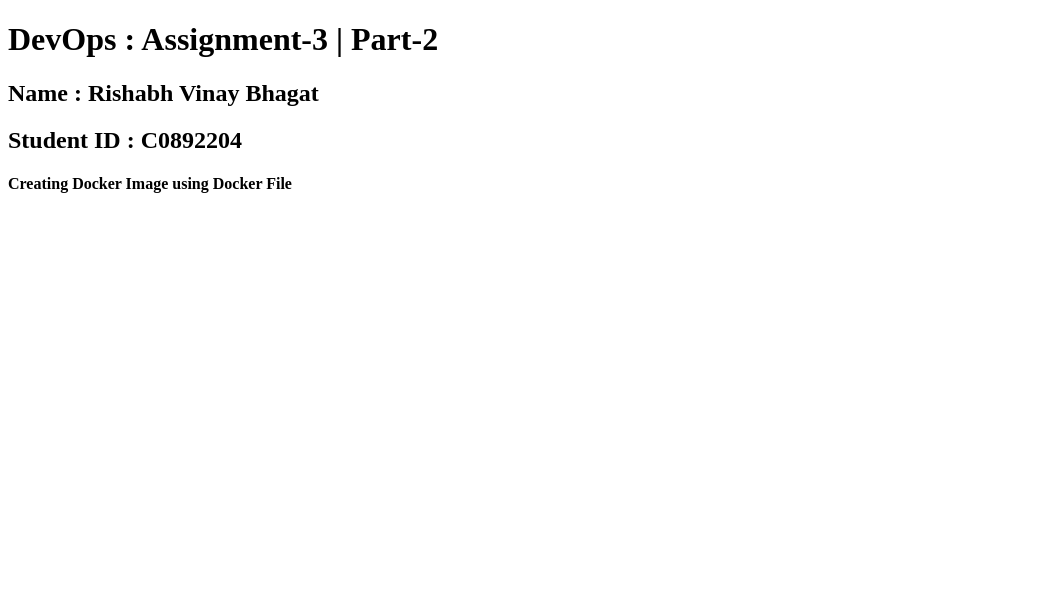
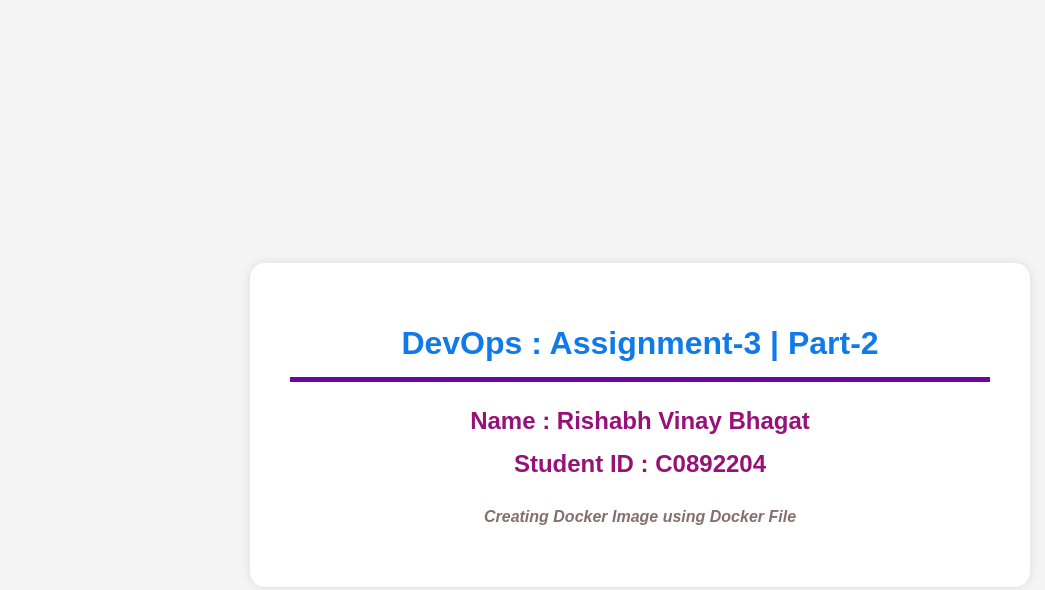
Before and after one commit to rishabhbhagat2801/NodeExpressAndDockerFile, a website: page views/index.html in a window 1280 px wide. Shown: the whole page, without its empty margins (0-1045 px from the left). Drawn offline with Linux system fonts and the light colour scheme.

Commit message:
Added styles to index.html and edited index.js

```diff
--- a/views/index.html
+++ b/views/index.html
@@ -4,11 +4,54 @@
     <meta charset="UTF-8">
     <meta name="viewport" content="width=device-width, initial-scale=1.0">
     <title>Assignment-3 | Part-2</title>
+    <style>
+        body {
+            font-family: Arial, sans-serif;
+            background-color: #f4f4f4fb;
+            color: #333;
+            margin: 0;
+            padding: 25px;
+            display: flex;
+            justify-content: center;
+            align-items: center;
+            height: 100vh;
+        }
+
+        h1 {
+            color: #107aeb;
+            border-bottom: 5px solid #6c069e;
+            padding-bottom: 15px;
+            margin-bottom: 25px;
+        }
+
+        h2 {
+            color: #971178;
+            margin: 15px 0;
+        }
+
+        h4 {
+            color: #866e6e;
+            margin-top: 30px;
+            font-style: italic;
+        }
+
+        .container {
+            background: white;
+            padding: 40px;
+            border-radius: 15px;
+            box-shadow: 0 0 10px rgba(0,0,0,0.1);
+            max-width: 700px;
+            width: 100%;
+            text-align: center;
+        }
+    </style>
 </head>
 <body>
-    <h1>DevOps : Assignment-3 | Part-2</h1>
-    <h2>Name : Rishabh Vinay Bhagat</h2>
-    <h2>Student ID : C0892204</h2>
-    <h4>Creating Docker Image using Docker File</h4>
+    <div class="container">
+        <h1>DevOps : Assignment-3 | Part-2</h1>
+        <h2>Name : Rishabh Vinay Bhagat</h2>
+        <h2>Student ID : C0892204</h2>
+        <h4>Creating Docker Image using Docker File</h4>
+    </div>
 </body>
 </html>
```
Also changed, not shown: index.js (+36 -23 lines).
